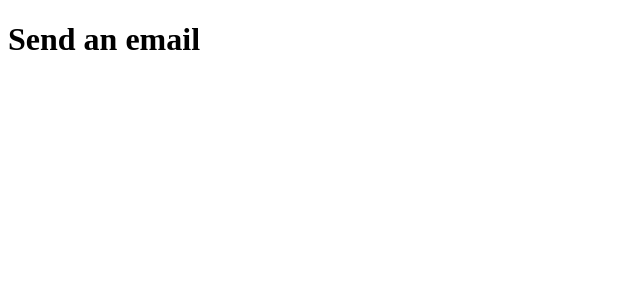
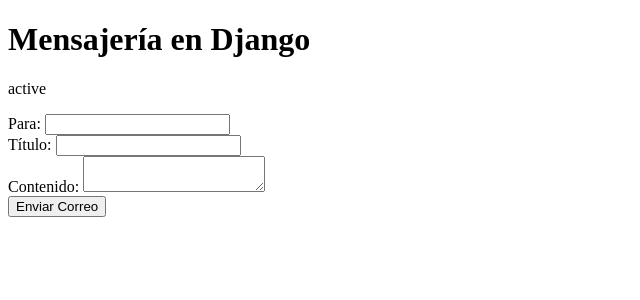
Before and after one commit to LeonHatches/PW2-LABORATORIO, a Django app: template Lab08/Mensajeria/send/templates/send/index.html in a window 1280 px wide. Shown: the top 300 px of the page, without its empty margins (0-640 px from the left). Run offline with Django 5.2, Linux system fonts and the light colour scheme; the template is opened without the code that fills it: most values are stand-ins (such as "Sample title", 1, 10 or a date in 2020).

Commit message:
| Laboratorio 08 | Mensajeria | Templates | : Se crea un formulario que envia "para", "título" y "contenido", luego muestra el estado

```diff
--- a/Lab08/Mensajeria/send/templates/send/index.html
+++ b/Lab08/Mensajeria/send/templates/send/index.html
@@ -3,12 +3,33 @@
     <head>
         <meta charset="utf-8">
         <meta http-equiv="X-UA-Compatible" content="IE=edge">
-        <title>Send</title>
-        <meta name="description" content="Index">
+        <title>Mensajería</title>
+        <meta name="description" content="Mensajería">
         <meta name="viewport" content="width=device-width, initial-scale=1">
     </head>
 
     <body>
-        <h1>Send an email</h1>
+        <div>
+            <h1>Mensajería en Django</h1>
+
+            <div>
+                <p>{{ state }}</p>
+            </div>
+
+            <form method="POST" action="">
+                {% csrf_token %}
+
+                <label>Para: </label>
+                <input type="email" name="to" required/><br>
+
+                <label>Título: </label>
+                <input type="text" name="title" required/><br>
+
+                <label>Contenido: </label>
+                <textarea name="text" required></textarea><br>
+
+                <button type="submit">Enviar Correo</button>
+            </form>
+        </div>
     </body>
 </html>
```
